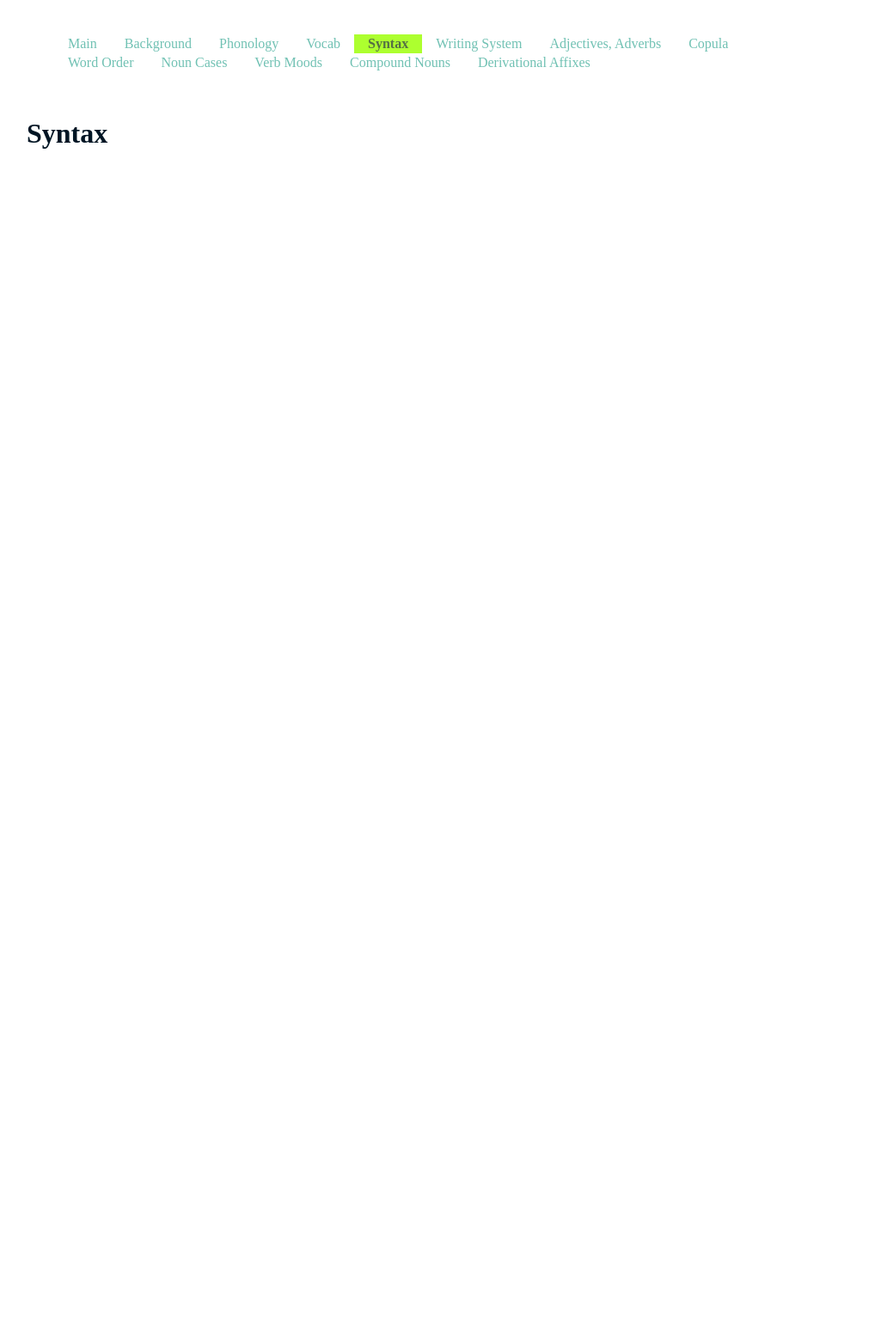
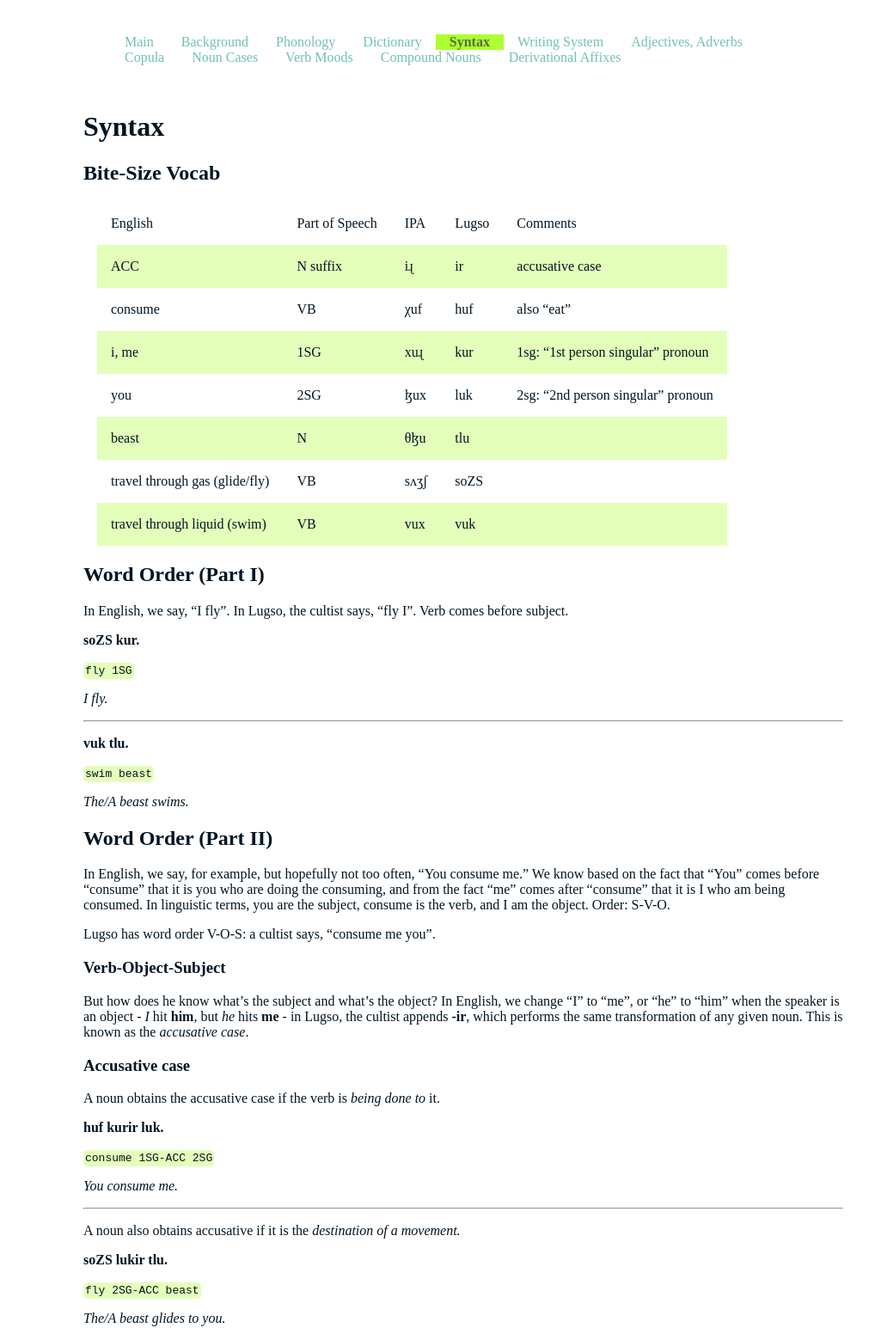
Before and after one commit to 0x70b1a5/lugso, a Jekyll site: the page built from 030_syntax.md, in a window 1280 px wide. Shown: the whole page at 86% size, without its empty margins (167-1178 px from the left). Built offline with Jekyll 4.4.1, drawn with Linux system fonts in a browser that asks for light colours; before the commit the page ends 900 px from its top, so only the background shows below that.

Commit message:
add word order and syntax lessons, some styles

```diff
--- a/030_syntax.md
+++ b/030_syntax.md
@@ -2,3 +2,61 @@
 title: Syntax
 permalink: /syntax/
 ---
+## Bite-Size Vocab
+
+English|Part of Speech|IPA|Lugso|Comments
+ACC|N suffix|iɻ|ir|accusative case
+consume|VB|χuf|huf|also "eat"
+i, me|1SG|xuɻ|kur|1sg: "1st person singular" pronoun
+you|2SG|ɮux|luk|2sg: "2nd person singular" pronoun
+beast|N|θɮu|tlu
+travel through gas (glide/fly)|VB|sʌʒʃ|soZS
+travel through liquid (swim)|VB|vux|vuk
+
+## Word Order (Part I)
+
+In English, we say, "I fly". In Lugso, the cultist says, "fly I". Verb comes before subject.
+
+**soZS kur.**
+
+`fly 1SG`
+
+_I fly._
+
+---
+
+**vuk tlu.**
+
+`swim beast`
+
+_The/A beast swims._
+
+## Word Order (Part II)
+
+In English, we say, for example, but hopefully not too often, "You consume me." We know based on the fact that "You" comes before "consume" that it is you who are doing the consuming, and from the fact "me" comes after "consume" that it is I who am being consumed. In linguistic terms, you are the subject, consume is the verb, and I am the object. Order: S-V-O.
+
+Lugso has word order V-O-S: a cultist says, "consume me you".
+
+### Verb-Object-Subject
+
+But how does he know what's the subject and what's the object? In English, we change "I" to "me", or "he" to "him" when the speaker is an object - _I_ hit **him**, but _he_ hits **me** - in Lugso, the cultist appends **-ir**, which performs the same transformation of any given noun. This is known as the _accusative case_.
+
+### Accusative case
+
+A noun obtains the accusative case if the verb is _being done to_ it.
+
+**huf kurir luk.**
+
+`consume 1SG-ACC 2SG`
+
+_You consume me._
+
+---
+
+A noun also obtains accusative if it is the _destination of a movement._
+
+**soZS lukir tlu.**
+
+`fly 2SG-ACC beast`
+
+_The/A beast glides to you._
--- a/assets/style.scss
+++ b/assets/style.scss
@@ -2,6 +2,7 @@
 ---
 
 $prim: #ADFF2F;
+$primtrans: #ADFF2F55;
 $seco: #556F44;
 $blak: #001524;
 $purp: #74526C;
@@ -9,7 +10,7 @@ $turq: #70C1B3;
 
 html {
     width: 900px;
-    margin: auto;
+    margin-left: 20vw;
     color: $blak;
 
     nav {
@@ -17,18 +18,12 @@ html {
         display: flex;
         flex-flow: row wrap;
 
-        a {
-            color: $turq;
-            text-decoration: none;
+        li {
+            list-style-type: none;
 
-            &:visited {
-                color: $turq;
+            a {
+                padding: 0 1em;
             }
-        }
-
-        li {
-            padding: 2px 1em;
-            list-style-type: none;
 
             &.active {
                 background: $prim;
@@ -36,6 +31,10 @@ html {
                 a {
                     color: $seco;
                     font-weight: bold;
+
+                    &:hover {
+                        color: $turq;
+                    }
                 }
             }
 
@@ -53,11 +52,44 @@ html {
     }
 
     a {
-        color: $seco;
+        color: $turq;
+        text-decoration: none;
+
+        &:visited {
+            color: $turq;
+        }
+    }
+
+    b {
+        color: $purp;
     }
 
     img {
         width: 75%;
         margin: auto;
     }
+
+    table {
+        margin: 1em;
+        border-collapse: collapse;
+
+        tr:nth-child(even) {
+            background-color: $primtrans;
+        }
+
+        th {
+            background-color: $seco;
+            color: white;
+        }
+
+        td, th {
+            padding: 1em;
+        }
+    }
+
+    code {
+        background: $primtrans;
+        padding: 2px;
+        border-radius: 5px;
+    }
 }
```
Also changed, not shown: 020_dictionary.md (added, +312 -0 lines), 020_vocab.md (deleted, +0 -4 lines), 040_adjectives-adverbs.md (+28 -0 lines), 060_word-order.md (deleted, +0 -4 lines).
